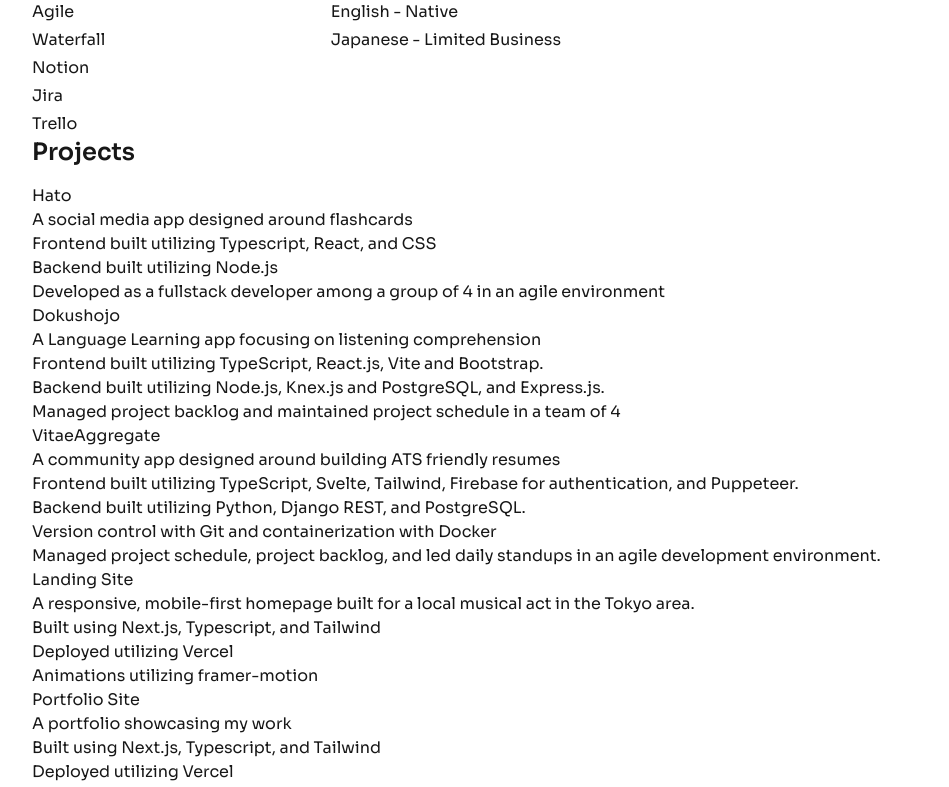
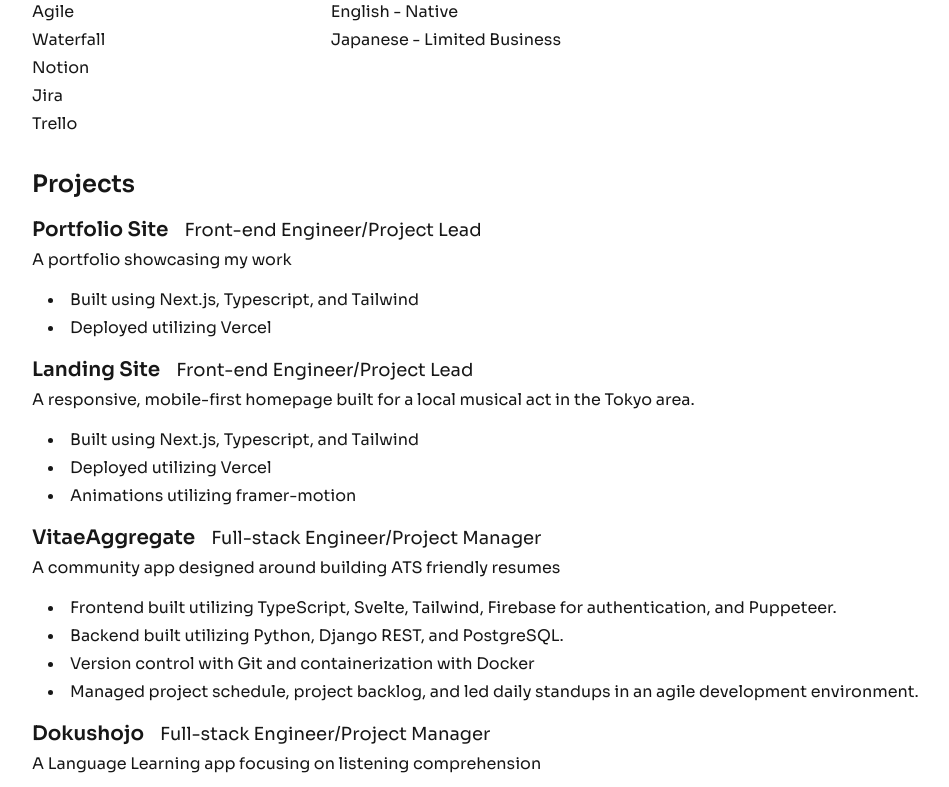
Before and after one commit to Bcook2289/portfolio, a Next.js app in the folder portfolio-project/: page /about in a window 1280 px wide. Shown: the part 580-1367 px from the top of the page, without its empty margins (0-949 px from the left). Built offline with nearby package versions, Linux system fonts and the light colour scheme.

Commit message:
feat: refactor and finalized basic styling for projects page

```diff
--- a/portfolio-project/src/components/AboutMe/Projects.tsx
+++ b/portfolio-project/src/components/AboutMe/Projects.tsx
@@ -1,20 +1,24 @@
-import { projectData, projectKeyPoints } from "../utils/projectData";
+import { projectData } from "../utils/projectData";
 
 const Projects = () => {
     return (
         <>
-            <section>
+            <section className="py-8">
                 <h2 className="text-2xl font-semibold mb-4">Projects</h2>
+                    <div className="grid grid-cols-1">
                         {
-                        projectData.map((project, index) => {
+                            projectData.slice().reverse().map((project, index) => {
                                 return (
-                                <div className="" key={index}>
-                                    <h3>{project.title}</h3>
-                                    <p>{project.desc}</p>
-                                    <ul>
+                                    <div key={index} className="mb-4">
+                                        <div className="flex">
+                                            <h3 className="text-xl font-semibold mb-1 mr-4">{project.title}</h3>
+                                            <h4 className="text-lg">{project.role}</h4>
+                                        </div>
+                                        <p className="mb-4">{project.desc}</p>
+                                        <ul className="list-disc list-inside space-y-1 pl-4">
                                             {project.keyPoints.map((point, index) => {
                                                 return (
-                                                <li key={index}>{point}</li>
+                                                    <li key={index} className="">{point}</li>
                                                 );
                                             })}
                                         </ul>
@@ -22,36 +26,8 @@ const Projects = () => {
                                 )
                             })
                         }
+                    </div>
             </section>
-            {/* <h2>Band Page</h2>
-            <h3>Front-end Engineer/Project Lead</h3>
-            <p>A responsive, mobile-first homepage built for a local musical act in the Tokyo area.</p>
-            <ul>
-                <li>Built using Next.js, Typescript, and Tailwind</li>
-                <li>Deployed utilizing Vercel</li>
-                <li>Animations utilizing framer-motion</li>
-            </ul>
-            <h2>Vitae Aggregate</h2>
-            <h3>Project Manager/Full-stack Engineer</h3>
-            <p>Led a team of 3 to build a community approach to building a resume. Users can create and download an ATS-friendly resume with our built-in resume builder. If consented, creators can have their resumes shared on our community board without worry that their personal information will be shared with others</p>
-            <ul>
-                <li>Frontend built utilizing TypeScript, Svelte, Tailwind, Firebase for authentication, and Puppeteer.</li>
-                <li>Backend built utilizing Python, Django REST, and PostgreSQL.</li>
-                <li>Version control with Git</li>
-                <li>Managed project schedule, project backlog, and led daily standups in an agile development environment.</li>
-            </ul>
-            <h2>Dokushojo</h2>
-            <h3>Project Manager/Full-stack Engineer</h3>
-            <p>A language learning support app focusing on listening comprehension and recognition. Users can create decks of flashcards with flashcards which are then read by the user utilizing machine text-to-speech functionality.</p>
-            <ul>
-                <li>Frontend built utilizing TypeScript, React.js, Vite and Bootstrap.</li>
-                <li>
-                    Backend built utilizing Node.js, Knex.js and PostgreSQL, and Express.js
-                </li>
-                <li>
-                    Managed project backlog and maintained project schedule in a team of 4
-                </li>
-            </ul> */}
         </>
     )
 }
--- a/portfolio-project/src/components/utils/projectData.tsx
+++ b/portfolio-project/src/components/utils/projectData.tsx
@@ -2,7 +2,7 @@ export const projectData = [
     {
         title: "Hato",
         desc: "A social media app designed around flashcards",
-        role: "Front-end Engineer/Project Lead",
+        role: "Full-stack Engineer",
         keyPoints: [
             "Frontend built utilizing Typescript, React, and CSS",
             "Backend built utilizing Node.js",
@@ -23,7 +23,7 @@ export const projectData = [
     {
         title: "Dokushojo",
         desc: "A Language Learning app focusing on listening comprehension",
-        role: "Front-end Engineer/Project Lead",
+        role: "Full-stack Engineer/Project Manager",
         keyPoints: [
             "Frontend built utilizing TypeScript, React.js, Vite and Bootstrap.",
             "Backend built utilizing Node.js, Knex.js and PostgreSQL, and Express.js.",
@@ -45,7 +45,7 @@ export const projectData = [
     {
         title: "VitaeAggregate",
         desc: "A community app designed around building ATS friendly resumes",
-        role: "Front-end Engineer/Project Lead",
+        role: "Full-stack Engineer/Project Manager",
         keyPoints: [
             "Frontend built utilizing TypeScript, Svelte, Tailwind, Firebase for authentication, and Puppeteer.",
             "Backend built utilizing Python, Django REST, and PostgreSQL.",
```
Lines whose indentation alone changed are shown as unchanged.
